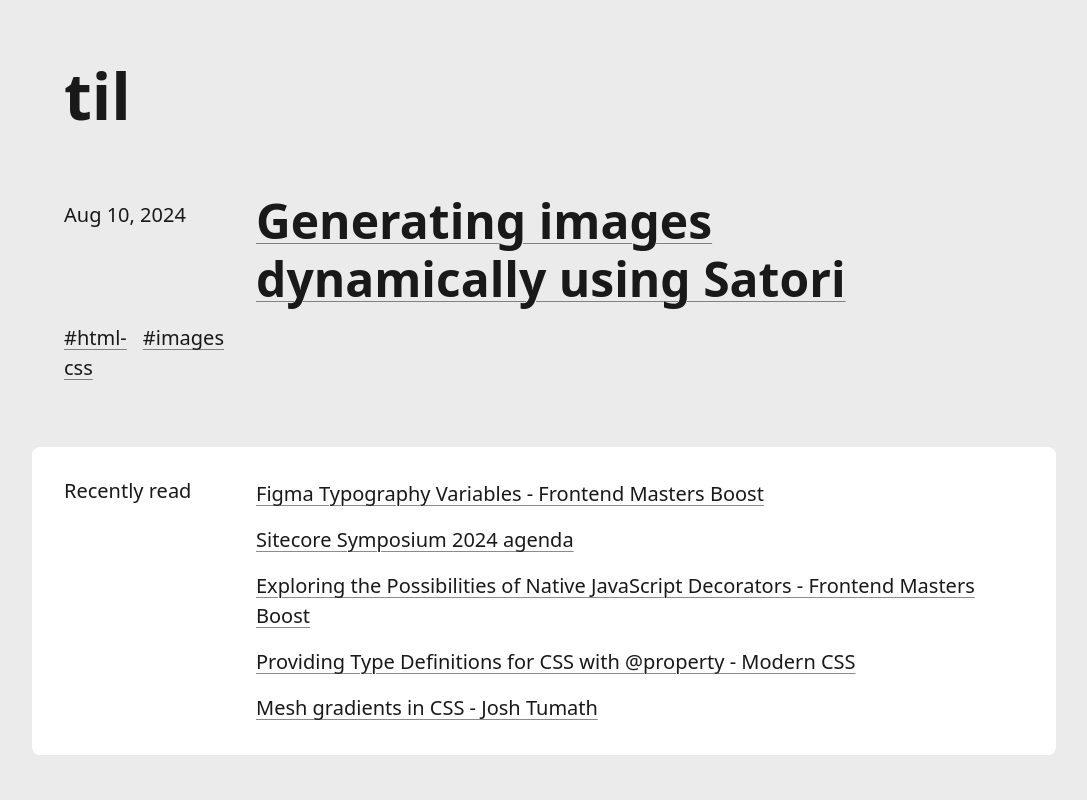
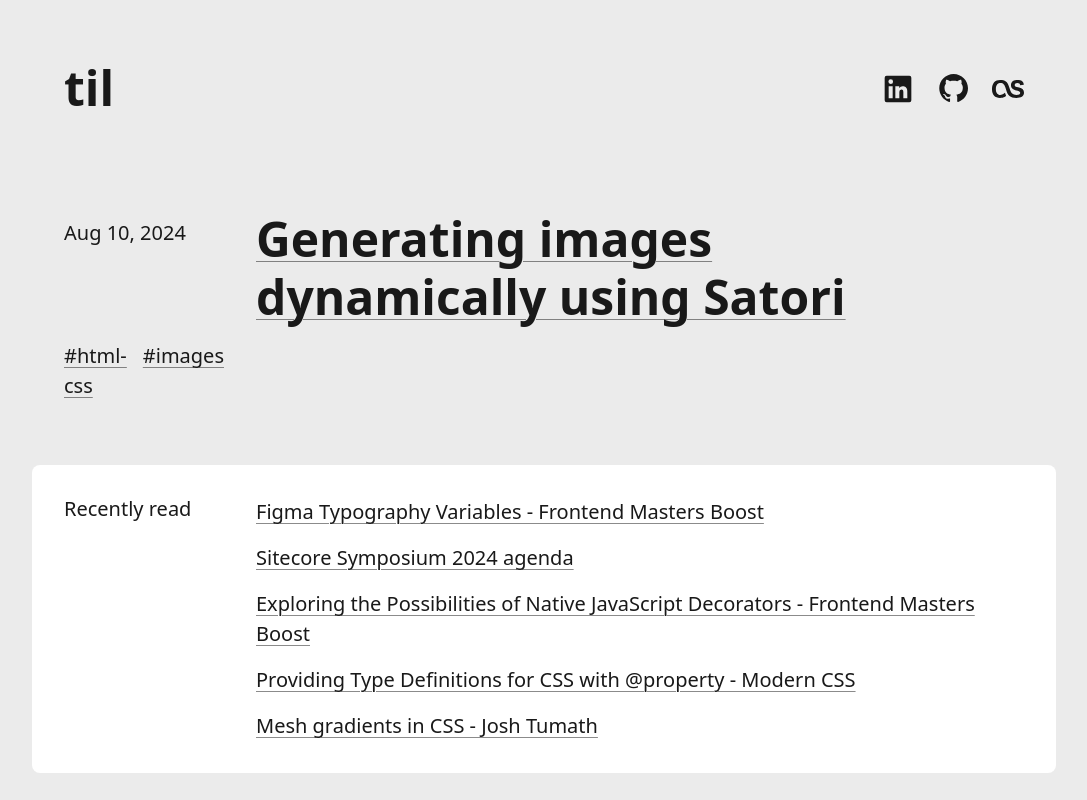
Before and after one commit to cwparsons/til, an Astro site: page / in a window 1280 px wide. Shown: the top 800 px of the page, without its empty margins (96-1183 px from the left). Built offline with nearby package versions, Linux system fonts and the light colour scheme; Astro itself is replaced by a stand-in of ours; some packages are replaced by stand-ins of ours.

Commit message:
Add social media to header

```diff
--- a/src/layouts/Layout.astro
+++ b/src/layouts/Layout.astro
@@ -13,10 +13,52 @@
     <BaseHead title={title ?? SITE_TITLE} description={description ?? SITE_DESCRIPTION} />
   </head>
   <body class="body">
-    <header class="container">
-      <a class="link" href="/til/">
+    <header class="container header">
+      <a class="link" href="/">
         {isRoot ? <h1 class="logo">{SITE_WORDMARK}</h1> : <span class="logo">{SITE_WORDMARK}</span>}
       </a>
+
+      <div class="social-media">
+        <a
+          aria-label="cwparsons' LinkedIn profile"
+          href="https://www.instagram.com/habaneroconsulting/"
+        >
+          <svg
+            xmlns="http://www.w3.org/2000/svg"
+            viewBox="0 0 24 24"
+            fill="currentColor"
+            width="32"
+            height="32"
+          >
+            <path
+              d="M20.5 2h-17A1.5 1.5 0 002 3.5v17A1.5 1.5 0 003.5 22h17a1.5 1.5 0 001.5-1.5v-17A1.5 1.5 0 0020.5 2zM8 19H5v-9h3zM6.5 8.25A1.75 1.75 0 118.3 6.5a1.78 1.78 0 01-1.8 1.75zM19 19h-3v-4.74c0-1.42-.6-1.93-1.38-1.93A1.74 1.74 0 0013 14.19a.66.66 0 000 .14V19h-3v-9h2.9v1.3a3.11 3.11 0 012.7-1.4c1.55 0 3.36.86 3.36 3.66z"
+            ></path>
+          </svg>
+        </a>
+
+        <a aria-label="cwparsons' GitHub profile" href="https://github.com/cwparsons">
+          <svg height="30" aria-hidden="true" viewBox="0 0 24 24" width="30">
+            <path
+              fill="currentColor"
+              d="M12.5.75C6.146.75 1 5.896 1 12.25c0 5.089 3.292 9.387 7.863 10.91.575.101.79-.244.79-.546 0-.273-.014-1.178-.014-2.142-2.889.532-3.636-.704-3.866-1.35-.13-.331-.69-1.352-1.18-1.625-.402-.216-.977-.748-.014-.762.906-.014 1.553.834 1.769 1.179 1.035 1.74 2.688 1.25 3.349.948.1-.747.402-1.25.733-1.538-2.559-.287-5.232-1.279-5.232-5.678 0-1.25.445-2.285 1.178-3.09-.115-.288-.517-1.467.115-3.048 0 0 .963-.302 3.163 1.179.92-.259 1.897-.388 2.875-.388.977 0 1.955.13 2.875.388 2.2-1.495 3.162-1.179 3.162-1.179.633 1.581.23 2.76.115 3.048.733.805 1.179 1.825 1.179 3.09 0 4.413-2.688 5.39-5.247 5.678.417.36.776 1.05.776 2.128 0 1.538-.014 2.774-.014 3.162 0 .302.216.662.79.547C20.709 21.637 24 17.324 24 12.25 24 5.896 18.854.75 12.5.75Z"
+            ></path>
+          </svg>
+        </a>
+
+        <a aria-label="cwparsons' Last.fm profile" href="https://www.last.fm/user/Whtlw">
+          <svg
+            xmlns="http://www.w3.org/2000/svg"
+            fill="currentColor"
+            width="32"
+            height="32"
+            viewBox="0 0 32 32"
+          >
+            <path
+              d="M14.131 22.948l-1.172-3.193c0 0-1.912 2.131-4.771 2.131-2.537 0-4.333-2.203-4.333-5.729 0-4.511 2.276-6.125 4.515-6.125 3.224 0 4.245 2.089 5.125 4.772l1.161 3.667c1.161 3.561 3.365 6.421 9.713 6.421 4.548 0 7.631-1.391 7.631-5.068 0-2.968-1.697-4.511-4.844-5.244l-2.344-0.511c-1.624-0.371-2.104-1.032-2.104-2.131 0-1.249 0.985-1.984 2.604-1.984 1.767 0 2.704 0.661 2.865 2.24l3.661-0.444c-0.297-3.301-2.584-4.656-6.323-4.656-3.308 0-6.532 1.251-6.532 5.245 0 2.5 1.204 4.077 4.245 4.807l2.484 0.589c1.865 0.443 2.484 1.224 2.484 2.287 0 1.359-1.323 1.921-3.828 1.921-3.703 0-5.244-1.943-6.124-4.625l-1.204-3.667c-1.541-4.765-4.005-6.531-8.891-6.531-5.287-0.016-8.151 3.385-8.151 9.192 0 5.573 2.864 8.595 8.005 8.595 4.14 0 6.125-1.943 6.125-1.943z"
+            ></path>
+          </svg>
+        </a>
+      </div>
     </header>
 
     <main class="container main">
@@ -25,15 +67,6 @@
 
     <footer class="container footer">
       <small>&copy; Christopher Parsons</small>
-
-      <a aria-label="cwparsons' GitHub profile" href="https://github.com/cwparsons">
-        <svg height="24" aria-hidden="true" viewBox="0 0 24 24" width="24">
-          <path
-            fill="currentColor"
-            d="M12.5.75C6.146.75 1 5.896 1 12.25c0 5.089 3.292 9.387 7.863 10.91.575.101.79-.244.79-.546 0-.273-.014-1.178-.014-2.142-2.889.532-3.636-.704-3.866-1.35-.13-.331-.69-1.352-1.18-1.625-.402-.216-.977-.748-.014-.762.906-.014 1.553.834 1.769 1.179 1.035 1.74 2.688 1.25 3.349.948.1-.747.402-1.25.733-1.538-2.559-.287-5.232-1.279-5.232-5.678 0-1.25.445-2.285 1.178-3.09-.115-.288-.517-1.467.115-3.048 0 0 .963-.302 3.163 1.179.92-.259 1.897-.388 2.875-.388.977 0 1.955.13 2.875.388 2.2-1.495 3.162-1.179 3.162-1.179.633 1.581.23 2.76.115 3.048.733.805 1.179 1.825 1.179 3.09 0 4.413-2.688 5.39-5.247 5.678.417.36.776 1.05.776 2.128 0 1.538-.014 2.774-.014 3.162 0 .302.216.662.79.547C20.709 21.637 24 17.324 24 12.25 24 5.896 18.854.75 12.5.75Z"
-          ></path>
-        </svg>
-      </a>
     </footer>
   </body>
 </html>
@@ -45,7 +78,12 @@
   }
 
   .header {
+    align-items: center;
     display: flex;
+    flex-wrap: wrap;
+    gap: 1rem;
+    justify-content: space-between;
+    margin-block-end: 2rem;
   }
 
   .link {
@@ -55,11 +93,20 @@
 
   .logo {
     display: inline-block;
-    font-size: var(--font-size-xxl);
+    font-size: var(--font-size-xl);
     font-weight: 600;
     line-height: 1;
     margin: 0;
     text-transform: lowercase;
+  }
+
+  .social-media {
+    display: flex;
+    gap: 1.5rem;
+
+    svg {
+      display: block;
+    }
   }
 
   .container {
@@ -74,9 +121,6 @@
   }
 
   .footer {
-    align-items: center;
-    display: flex;
-    justify-content: space-between;
     margin-block-end: 2rem;
   }
 </style>
```
